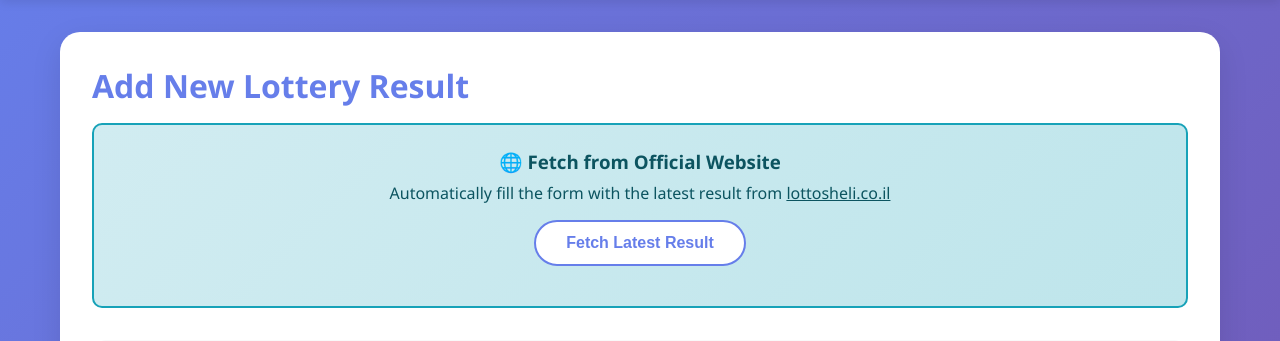
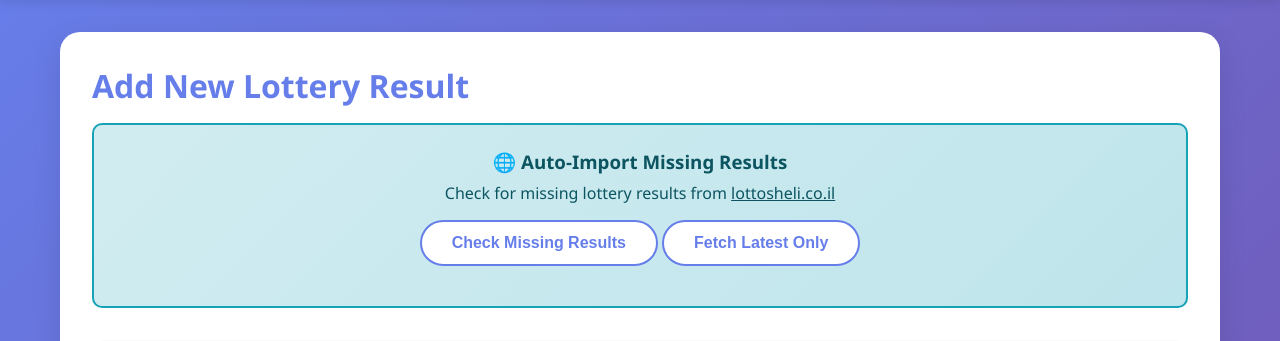
Before and after one commit to RosnerTal/lotto, a Flask app: page /add_result in a window 1280 px wide. Shown: the part 65-406 px from the top of the page. Run offline with Flask 3, Linux system fonts and the light colour scheme; data that the repository does not hold is empty.

Commit message:
Add auto-import missing draws feature with password protection

```diff
--- a/app.py
+++ b/app.py
@@ -222,5 +222,90 @@ def api_fetch_latest():
         return jsonify({"success": False, "error": "Failed to fetch latest result"}), 500
 
 
+@app.route('/api/check_missing')
+def api_check_missing():
+    """Check for missing draws between last DB entry and latest online"""
+    db = LotteryDatabase()
+    db.connect()
+
+    latest_in_db = db.get_latest_draw_number()
+    if not latest_in_db:
+        latest_in_db = 0
+
+    db.close()
+
+    # Fetch latest from website
+    latest_result = fetch_latest_result()
+    if not latest_result:
+        return jsonify({"success": False, "error": "Failed to fetch latest from website"}), 500
+
+    latest_online = latest_result['draw_number']
+
+    missing_draws = []
+    if latest_online > latest_in_db:
+        missing_draws = list(range(latest_in_db + 1, latest_online + 1))
+
+    return jsonify({
+        "success": True,
+        "latest_in_db": latest_in_db,
+        "latest_online": latest_online,
+        "missing_draws": missing_draws,
+        "count": len(missing_draws)
+    })
+
+
+@app.route('/import_missing', methods=['POST'])
+def import_missing():
+    """Import all missing draws (password protected)"""
+    ADD_RESULT_PASSWORD = "Xhknrhkhui"
+
+    password = request.form.get('password', '')
+    if password != ADD_RESULT_PASSWORD:
+        return jsonify({"success": False, "error": "Incorrect password"}), 403
+
+    db = LotteryDatabase()
+    db.connect()
+
+    latest_in_db = db.get_latest_draw_number()
+    if not latest_in_db:
+        latest_in_db = 0
+
+    # Fetch latest from website
+    latest_result = fetch_latest_result()
+    if not latest_result:
+        db.close()
+        return jsonify({"success": False, "error": "Failed to fetch from website"}), 500
+
+    latest_online = latest_result['draw_number']
+
+    # For now, we can only auto-import the latest draw
+    # Others would need manual entry since the website only shows one at a time
+    imported = []
+
+    if latest_online > latest_in_db:
+        # Import the latest draw
+        success = db.add_result(
+            latest_result['draw_number'],
+            latest_result['date'],
+            latest_result['numbers'],
+            latest_result['strong_number']
+        )
+
+        if success:
+            imported.append(latest_result['draw_number'])
+
+    db.close()
+
+    missing_count = latest_online - latest_in_db
+
+    return jsonify({
+        "success": True,
+        "imported": imported,
+        "imported_count": len(imported),
+        "still_missing": list(range(latest_in_db + 1, latest_online)) if latest_online > latest_in_db + 1 else [],
+        "message": f"Imported {len(imported)} draw(s). {missing_count - len(imported)} still need manual entry."
+    })
+
+
 if __name__ == '__main__':
     app.run(debug=True, host='0.0.0.0', port=5000)
--- a/templates/add_result.html
+++ b/templates/add_result.html
@@ -19,9 +19,24 @@
     {% endif %}
 
     <div class="fetch-section">
-        <h3>🌐 Fetch from Official Website</h3>
-        <p>Automatically fill the form with the latest result from <a href="https://lottosheli.co.il/results/lotto" target="_blank">lottosheli.co.il</a></p>
-        <button type="button" class="btn btn-secondary" onclick="fetchLatestResult()">Fetch Latest Result</button>
+        <h3>🌐 Auto-Import Missing Results</h3>
+        <p>Check for missing lottery results from <a href="https://lottosheli.co.il/results/lotto" target="_blank">lottosheli.co.il</a></p>
+
+        <div style="margin-bottom: 1rem;">
+            <button type="button" class="btn btn-secondary" onclick="checkMissing()">Check Missing Results</button>
+            <button type="button" class="btn btn-secondary" onclick="fetchLatestResult()">Fetch Latest Only</button>
+        </div>
+
+        <div id="missing-info" style="display: none; margin-top: 1rem;">
+            <div id="missing-summary"></div>
+            <div style="margin-top: 1rem;">
+                <label for="import-password" style="display: block; margin-bottom: 0.5rem;">Password to import:</label>
+                <input type="password" id="import-password" placeholder="Enter password"
+                       style="padding: 8px; border: 2px solid #17a2b8; border-radius: 5px; width: 200px; margin-right: 10px;">
+                <button type="button" class="btn btn-primary" onclick="importMissing()">Import Latest Draw</button>
+            </div>
+        </div>
+
         <div id="fetch-status"></div>
     </div>
 
@@ -102,7 +117,91 @@
     // Set today's date as default
     document.getElementById('draw_date').valueAsDate = new Date();
 
-    // Fetch latest result from official website
+    // Check for missing draws
+    function checkMissing() {
+        const statusDiv = document.getElementById('fetch-status');
+        const missingInfo = document.getElementById('missing-info');
+        const missingSummary = document.getElementById('missing-summary');
+
+        statusDiv.innerHTML = '<p style="color: #667eea;">⏳ Checking for missing results...</p>';
+        missingInfo.style.display = 'none';
+
+        fetch('/api/check_missing')
+            .then(response => response.json())
+            .then(data => {
+                if (data.success) {
+                    if (data.count === 0) {
+                        statusDiv.innerHTML = '<p style="color: #28a745;">✓ No missing draws! Your database is up to date.</p>';
+                    } else {
+                        statusDiv.innerHTML = '';
+                        missingSummary.innerHTML = `
+                            <div style="background: #fff3cd; padding: 1rem; border-radius: 8px; border: 2px solid #ffc107;">
+                                <h4 style="color: #856404; margin-top: 0;">⚠️ Missing ${data.count} Draw(s)</h4>
+                                <p style="color: #856404;">Last in database: Draw #${data.latest_in_db}</p>
+                                <p style="color: #856404;">Latest online: Draw #${data.latest_online}</p>
+                                <p style="color: #856404;"><strong>Missing:</strong> ${data.missing_draws.join(', ')}</p>
+                                <p style="color: #856404; font-size: 0.9em; margin-bottom: 0;">
+                                    Note: The system can auto-import the latest draw only.
+                                    Others need manual entry.
+                                </p>
+                            </div>
+                        `;
+                        missingInfo.style.display = 'block';
+                    }
+                } else {
+                    statusDiv.innerHTML = '<p style="color: #dc3545;">✗ Error checking missing draws.</p>';
+                }
+            })
+            .catch(error => {
+                console.error('Error:', error);
+                statusDiv.innerHTML = '<p style="color: #dc3545;">✗ Error checking missing draws.</p>';
+            });
+    }
+
+    // Import missing draws
+    function importMissing() {
+        const password = document.getElementById('import-password').value;
+        const statusDiv = document.getElementById('fetch-status');
+
+        if (!password) {
+            statusDiv.innerHTML = '<p style="color: #dc3545;">✗ Please enter password.</p>';
+            return;
+        }
+
+        statusDiv.innerHTML = '<p style="color: #667eea;">⏳ Importing latest draw...</p>';
+
+        const formData = new FormData();
+        formData.append('password', password);
+
+        fetch('/import_missing', {
+            method: 'POST',
+            body: formData
+        })
+            .then(response => response.json())
+            .then(data => {
+                if (data.success) {
+                    let message = `<p style="color: #28a745;">✓ ${data.message}</p>`;
+                    if (data.imported.length > 0) {
+                        message += `<p style="color: #28a745;">Imported: Draw #${data.imported.join(', #')}</p>`;
+                    }
+                    if (data.still_missing.length > 0) {
+                        message += `<p style="color: #ffc107;">⚠️ Still missing (manual entry needed): ${data.still_missing.join(', ')}</p>`;
+                    }
+                    statusDiv.innerHTML = message;
+
+                    // Refresh the missing check after 2 seconds
+                    setTimeout(checkMissing, 2000);
+                } else {
+                    statusDiv.innerHTML = `<p style="color: #dc3545;">✗ ${data.error}</p>`;
+                }
+            })
+            .catch(error => {
+                console.error('Error:', error);
+                statusDiv.innerHTML = '<p style="color: #dc3545;">✗ Error importing draws.</p>';
+            });
+    }
+
+    // Fetch latest result from official website (manual form fill)
     function fetchLatestResult() {
         const statusDiv = document.getElementById('fetch-status');
         statusDiv.innerHTML = '<p style="color: #667eea;">⏳ Fetching latest result...</p>';
@@ -128,7 +227,10 @@
 
                     document.getElementById('strong_number').value = result.strong_number;
 
-                    statusDiv.innerHTML = `<p style="color: #28a745;">✓ Successfully fetched Draw #${result.draw_number} (${result.date})</p>`;
+                    statusDiv.innerHTML = `<p style="color: #28a745;">✓ Form filled with Draw #${result.draw_number} (${result.date}). Enter password below to save.</p>`;
+
+                    // Scroll to the form
+                    document.getElementById('addResultForm').scrollIntoView({ behavior: 'smooth' });
                 } else {
                     statusDiv.innerHTML = '<p style="color: #dc3545;">✗ Failed to fetch result. Please enter manually.</p>';
                 }
```
Also changed, not shown: lotto_scraper.py (+109 -5 lines).
